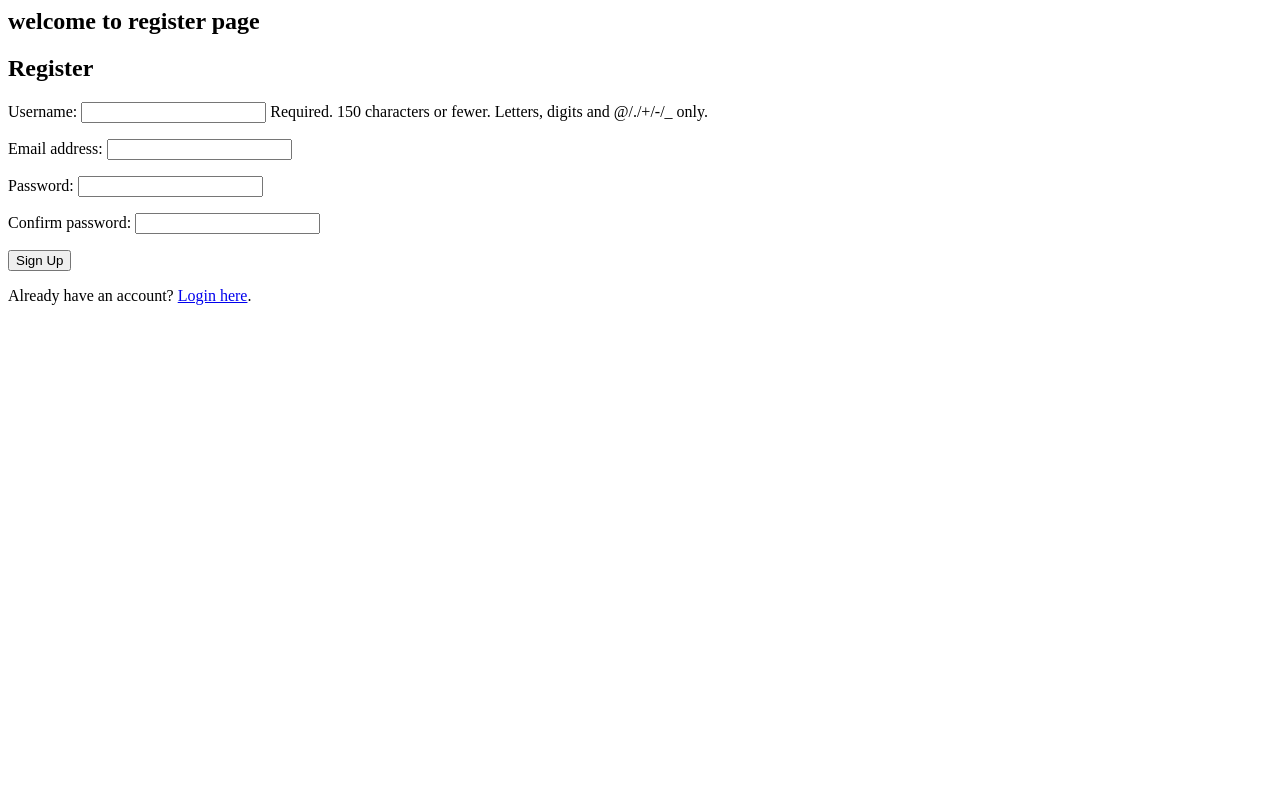
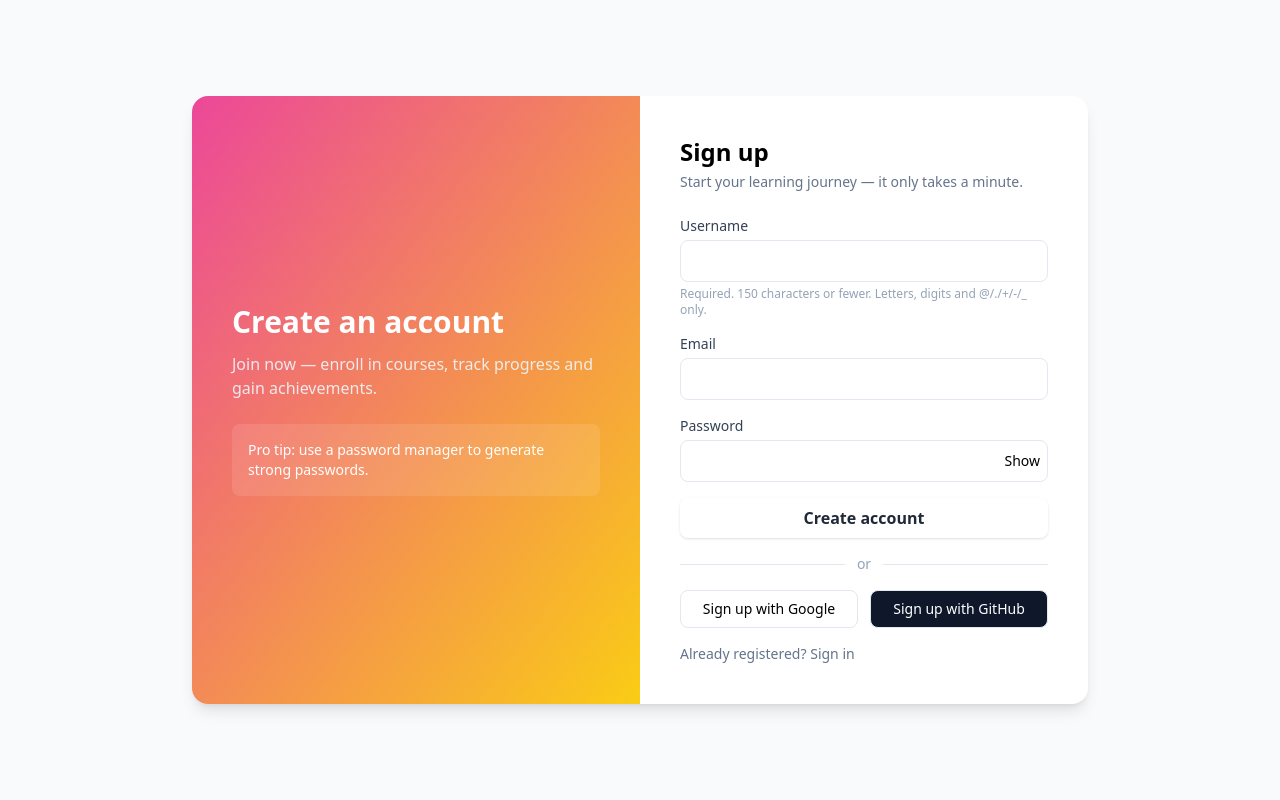
Before and after one commit to zienamarkos/enmar_app, a Django app: page /accounts/register/ in a window 1280 px wide. Run offline with Django 5.2, Linux system fonts and the light colour scheme; some libraries are stand-ins or nearby versions.

Commit message:
form update

```diff
--- a/enmar/accounts/forms.py
+++ b/enmar/accounts/forms.py
@@ -1,23 +1,34 @@
+# accounts/forms.py
 from django import forms
-from django.contrib.auth.forms import AuthenticationForm
 from django.contrib.auth import get_user_model
+
 User = get_user_model()
 
 
 class RegisterForm(forms.ModelForm):
-    password = forms.CharField(widget=forms.PasswordInput)
-    confirm_password = forms.CharField(widget=forms.PasswordInput)
+    password = forms.CharField(widget=forms.PasswordInput, label="Password")
+    confirm_password = forms.CharField(widget=forms.PasswordInput, label="Confirm password")
 
     class Meta:
         model = User
-        fields = ['username', 'email', 'password']
+        # 'confirm_password' is a form-only field and should NOT be put in Meta.fields
+        fields = ["username", "email", "password"]
 
     def clean(self):
         cleaned_data = super().clean()
         password = cleaned_data.get("password")
         confirm_password = cleaned_data.get("confirm_password")
 
-        if password != confirm_password:
-            raise forms.ValidationError("Passwords do not match")
-class LoginForm(AuthenticationForm):
-    pass
+        if password and confirm_password and password != confirm_password:
+            # attach error to the confirm_password field
+            self.add_error("confirm_password", "Passwords do not match")
+
+        return cleaned_data
+
+    def save(self, commit=True):
+        # Save the user instance but make sure the password is hashed
+        user = super().save(commit=False)
+        user.set_password(self.cleaned_data["password"])
+        if commit:
+            user.save()
+        return user
--- /dev/null
+++ b/enmar/accounts/templatetags/form_extras.py
@@ -0,0 +1,17 @@
+from django import template
+from django.utils.safestring import mark_safe
+
+register = template.Library()
+
+@register.filter(name="add_class")
+def add_class(field, css):
+    """
+    Usage in template:
+      {{ form.username|add_class:"class1 class2" }}
+    Adds the given css classes to the field widget HTML.
+    """
+    try:
+        return field.as_widget(attrs={"class": css})
+    except Exception:
+        # If something goes wrong, fall back to default rendering
+        return field
--- a/enmar/accounts/views.py
+++ b/enmar/accounts/views.py
@@ -3,7 +3,6 @@ from django.contrib.auth import login, authenticate
 from django.urls import reverse_lazy
 from .forms import RegisterForm
 from django.contrib.auth.views import LoginView
-from .forms import LoginForm
 from django.contrib.auth.decorators import login_required
 
 
@@ -11,6 +10,7 @@ from django.contrib.auth.decorators import login_required
 
 def register_view(request):
     if request.method == "POST":
+        print("User registered successfully: ", request.POST.get("username"))
         form = RegisterForm(request.POST)
         if form.is_valid():
             user = form.save(commit=False)
@@ -18,6 +18,7 @@ def register_view(request):
             user.save()
             login(request, user)
             return redirect("login")
+
 
     else:
         form = RegisterForm()
@@ -27,7 +28,7 @@ def register_view(request):
 
 class CustomLoginView(LoginView):
     template_name = "registration/login.html"
-    authentication_form = LoginForm
+
 
     def get_success_url(self):
     # Respect the 'next' redirect field if present in GET or POST
--- /dev/null
+++ b/enmar/package.json
@@ -0,0 +1,5 @@
+{
+  "dependencies": {
+    "node": "^25.8.1"
+  }
+}
--- /dev/null
+++ b/enmar/static/css/auth-tailwind-overrides.css
@@ -0,0 +1,4 @@
+body{
+    /* Override Tailwind's default form styles for auth pages */
+    @apply bg-white p-8 rounded-lg shadow-md;
+}
--- /dev/null
+++ b/enmar/static/js/auth-tailwind.js
@@ -0,0 +1,33 @@
+document.addEventListener("DOMContentLoaded", function () {
+  // Toggle password visibility
+  document.querySelectorAll(".toggle-password").forEach(function (btn) {
+    btn.addEventListener("click", function () {
+      var parent = btn.closest("div");
+      var input = parent && parent.querySelector("input[type='password'], input[type='text']");
+      if (!input) return;
+      if (input.type === "password") {
+        input.type = "text";
+        btn.textContent = "Hide";
+      } else {
+        input.type = "password";
+        btn.textContent = "Show";
+      }
+      input.focus();
+    });
+  });
+
+  // Prevent double submit
+  var form = document.getElementById("register-form");
+  if (form) {
+    form.addEventListener("submit", function (e) {
+      var submit = document.getElementById("submit-btn");
+      if (!submit) return;
+      if (submit.disabled) {
+        e.preventDefault();
+        return;
+      }
+      submit.disabled = true;
+      submit.classList.add("opacity-80", "cursor-not-allowed");
+    });
+  }
+});
--- a/enmar/templates/registration/register.html
+++ b/enmar/templates/registration/register.html
@@ -1,11 +1,106 @@
+{% load static %}
+{% load form_extras %}
+<!doctype html>
+<html lang="en">
+<head>
+  <meta charset="utf-8" />
+  <meta name="viewport" content="width=device-width,initial-scale=1" />
+  <title>Create account — Your Site</title>
 
-<h2> welcome to register page </h2>
-<h2>Register</h2>
+  <!-- Tailwind CDN for quick dev/demo. Replace with built CSS in production. -->
+  <script src="https://cdn.tailwindcss.com"></script>
 
-<form method="POST">
-    {% csrf_token %}
-    {{ form.as_p }}
-    {% load static %}
-    <button type="submit">Sign Up</button>
-</form>
-<p>Already have an account? <a href="{% url 'login' %}">Login here</a>.</p>
+  {% comment %} <link rel="stylesheet" href="{% static 'css/auth-tailwind-overrides.css' %}"> {% endcomment %}
+</head>
+<body class="bg-slate-50 min-h-screen flex items-center justify-center py-12 px-4">
+  <div class="w-full max-w-4xl">
+    <div class="grid grid-cols-1 md:grid-cols-2 bg-white rounded-2xl shadow-lg overflow-hidden">
+      <!-- Visual column -->
+      <div class="hidden md:flex flex-col justify-center p-10 bg-gradient-to-br from-pink-500 to-yellow-400 text-white">
+        <h2 class="text-3xl font-semibold">Create an account</h2>
+        <p class="mt-3 text-slate-100/90">Join now — enroll in courses, track progress and gain achievements.</p>
+        <div class="mt-6 rounded-lg bg-white/10 p-4">
+          <p class="text-sm">Pro tip: use a password manager to generate strong passwords.</p>
+        </div>
+      </div>
+
+      <!-- Form column -->
+      <div class="p-8 md:p-10">
+        <h1 class="text-2xl font-semibold mb-1">Sign up</h1>
+        <p class="text-sm text-slate-500 mb-6">Start your learning journey — it only takes a minute.</p>
+
+        {% if form.non_field_errors %}
+          <div class="mb-4 rounded-md bg-red-50 border border-red-100 p-3 text-red-800">
+            {{ form.non_field_errors }}
+          </div>
+        {% endif %}
+
+        <form method="post" novalidate class="space-y-4" id="register">
+          {% csrf_token %}
+
+          <div>
+            <label for="{{ form.username.id_for_label }}" class="block text-sm font-medium text-slate-700">Username</label>
+            {{ form.username|add_class:"mt-1 block w-full rounded-lg border border-slate-200 px-3 py-2 focus:outline-none focus:ring-2 focus:ring-accent1/30" }}
+            {% if form.username.help_text %}
+              <p class="mt-1 text-xs text-slate-400">{{ form.username.help_text }}</p>
+            {% endif %}
+            {% for error in form.username.errors %}
+              <p class="mt-1 text-xs text-red-600">{{ error }}</p>
+            {% endfor %}
+          </div>
+
+          <div>
+            <label for="{{ form.email.id_for_label }}" class="block text-sm font-medium text-slate-700">Email</label>
+            {{ form.email|add_class:"mt-1 block w-full rounded-lg border border-slate-200 px-3 py-2 focus:outline-none focus:ring-2 focus:ring-accent1/30" }}
+            {% for error in form.email.errors %}
+              <p class="mt-1 text-xs text-red-600">{{ error }}</p>
+            {% endfor %}
+          </div>
+
+<!-- when your form has a single field named "password" -->
+    <div>
+      <label for="{{ form.password.id_for_label }}" class="block text-sm font-medium text-slate-700">Password</label>
+      <div class="relative mt-1">
+        {{ form.password|add_class:"block w-full rounded-lg border border-slate-200 px-3 py-2 pr-20 focus:outline-none focus:ring-2 focus:ring-accent1/30" }}
+        <button type="button" class="absolute right-2 top-1/2 -translate-y-1/2 text-sm text-accent1 toggle-password">Show</button>
+      </div>
+      {% for error in form.password.errors %}
+        <p class="mt-1 text-xs text-red-600">{{ error }}</p>
+      {% endfor %}
+    </div>
+
+
+
+          <div>
+            <button type="submit"
+                    class="w-full rounded-lg bg-gradient-to-r from-accent1 to-accent2 text-gray-800 px-4 py-2 font-semibold shadow hover:opacity-95"
+                    id="submit-btn">
+              Create account
+            </button>
+          </div>
+
+          <div class="flex items-center my-4">
+            <div class="flex-1 h-px bg-slate-200"></div>
+            <div class="px-3 text-sm text-slate-400">or</div>
+            <div class="flex-1 h-px bg-slate-200"></div>
+          </div>
+
+          <div class="grid grid-cols-1 sm:grid-cols-2 gap-3">
+            <a href="#" class="inline-flex items-center justify-center gap-2 rounded-lg border border-slate-200 px-3 py-2 text-sm hover:bg-slate-50">
+              Sign up with Google
+            </a>
+            <a href="#" class="inline-flex items-center justify-center gap-2 rounded-lg border border-slate-200 px-3 py-2 text-sm hover:bg-slate-50 bg-slate-900 text-white">
+              Sign up with GitHub
+            </a>
+          </div>
+
+          <p class="mt-4 text-sm text-slate-500">Already registered? <a href="{% url 'login' %}" class="text-accent1 hover:underline">Sign in</a></p>
+        </form>
+      </div>
+    </div>
+  </div>
+
+  <!-- small JS for password toggle and double-submit prevention -->
+  <script src="{% static 'js/auth-tailwind.js' %}"></script>
+</body>
+</html>
```
Also changed, not shown: enmar/enmar/settings.py (+4 -3 lines), enmar/accounts/templatetags/__init__.py (added), enmar/package-lock.json (added).
